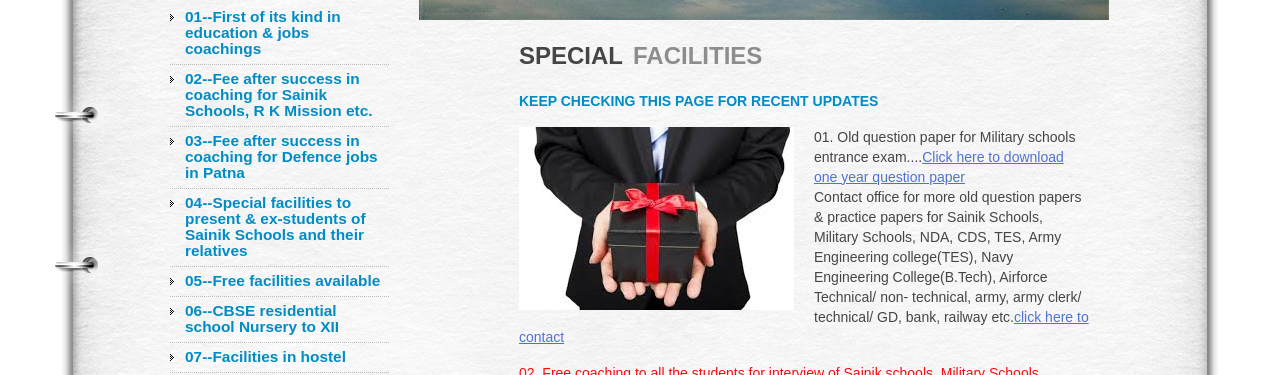
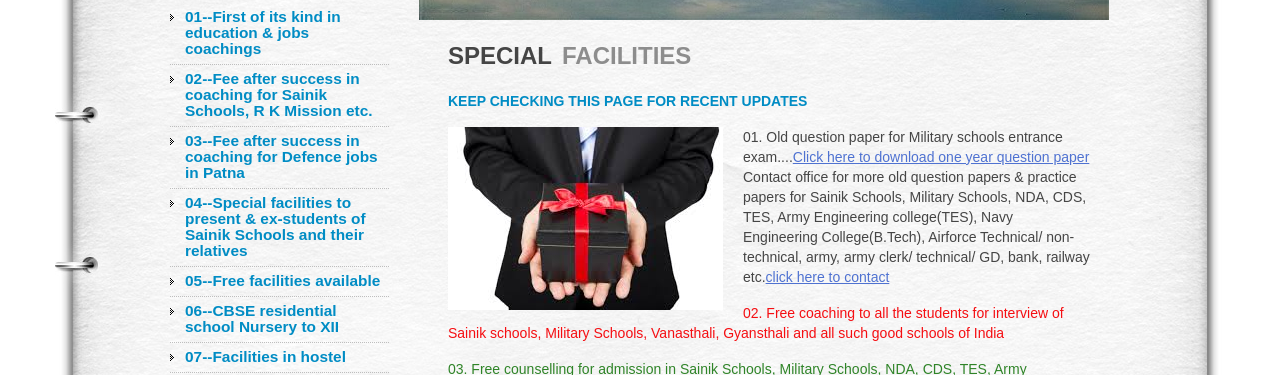
Before and after one commit to satyarthisn/satyarthisn.github.io, a plain HTML site: page index.html in a window 1280 px wide. Shown: the part 374-749 px from the top of the page. Drawn offline with Linux system fonts and the light colour scheme.

Commit message:
04 jan 15 2:49 am imp

```diff
--- a/css/style.css
+++ b/css/style.css
@@ -464,7 +464,7 @@ header nav {
 
 /*===== content =====*/
 #content .inside {
-	padding:22px 20px 30px 100px;
+	padding:22px 20px 0px 29px;
 }
 #content .ic,
 #content .ic a {border:0;float:right;background:#000;color:#ff7b01;width:100%;line-height:10px;font-size:10px;margin:-50% 0 0 0;padding:0}
```
